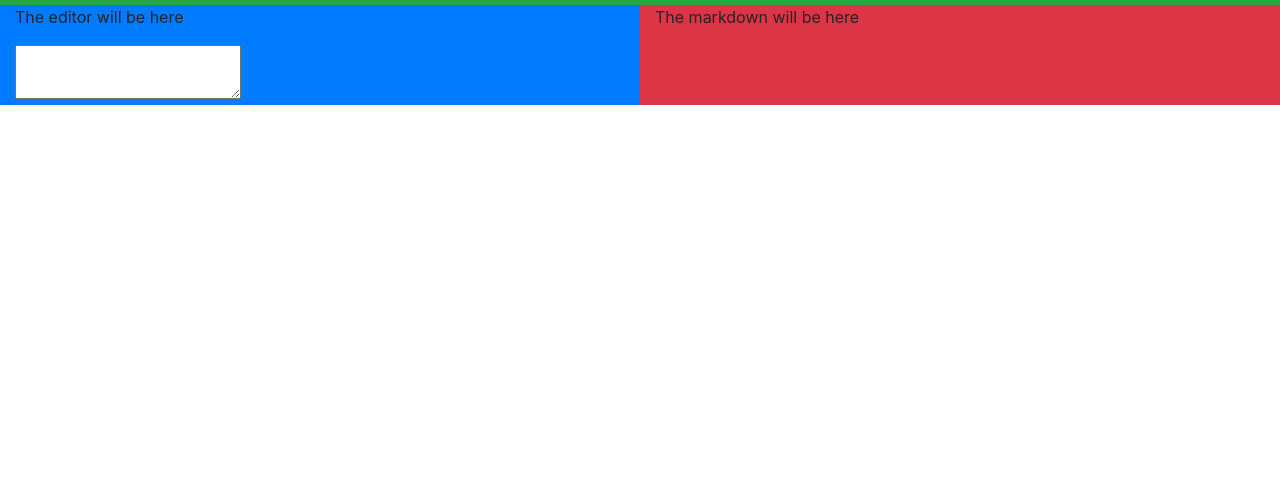
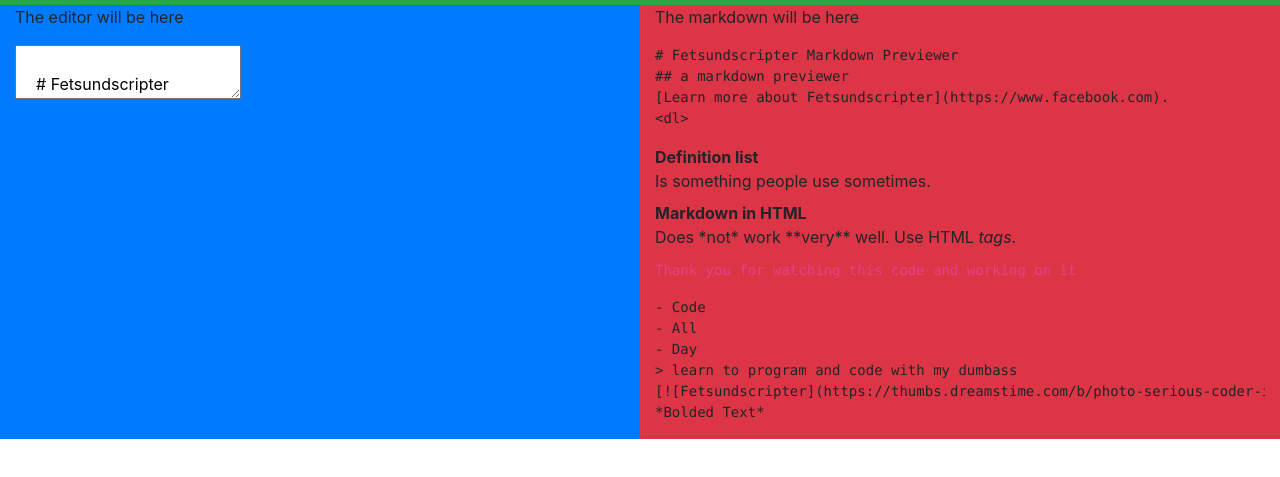
Before and after one commit to Fetsundscripter/MarkdownPreviewer, a plain HTML site: page index.html in a window 1280 px wide. Shown: the part 51-528 px from the top of the page. Drawn offline with nearby package versions, Linux system fonts and the light colour scheme.

Commit message:
need to figure out error with the image not propt

```diff
--- a/index.html
+++ b/index.html
@@ -17,9 +17,38 @@
     let markedUpHTML = marked(editorValue);
     previewElement.innerHTML = markedUpHTML;
 }
+
+function setDefault() {
+    let defaultText = `
+    # Fetsundscripter Markdown Previewer
+    ## a markdown previewer
+    [Learn more about Fetsundscripter](https://www.facebook.com).
+    <dl>
+  <dt>Definition list</dt>
+  <dd>Is something people use sometimes.</dd>
+
+  <dt>Markdown in HTML</dt>
+  <dd>Does *not* work **very** well. Use HTML <em>tags</em>.</dd>
+</dl>
+
+\`Thank you for watching this code and working on it\`
+
+    - Code
+    - All
+    - Day
+    > learn to program and code with my dumbass
+    [![Fetsundscripter](https://thumbs.dreamstime.com/b/photo-serious-coder-interested-critical-errors-failures-arising-remaining-unknown-started-coding-scripts-using-161966374.jpg" data-src="https://thumbs.dreamstime.com/b/photo-serious-coder-interested-critical-errors-failures-arising-remaining-unknown-started-coding-scripts-using-161966374.jpg)]
+    *Bolded Text*
+
+    `;
+    let editorField = document.getElementById("editor");
+    let previewElement = document.getElementById("preview");
+    editorField.value = defaultText;
+    previewElement.innerHTML = marked(defaultText);
+}
     </script>
   </head>
-  <body>
+  <body onload="setDefault()">
     <div class="container-fluid">
         <div class="row">
             <div class="col text-center text-white bg-success">
```
